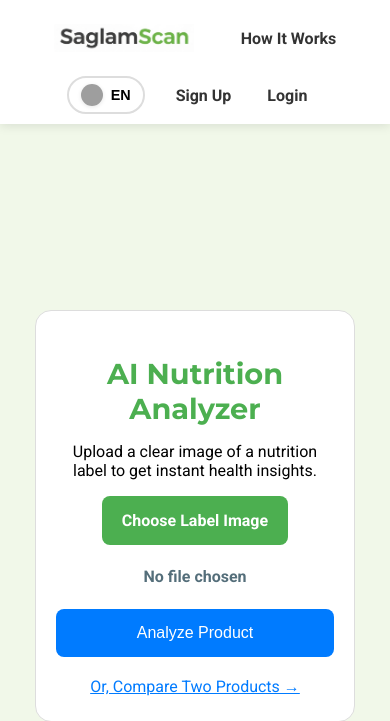
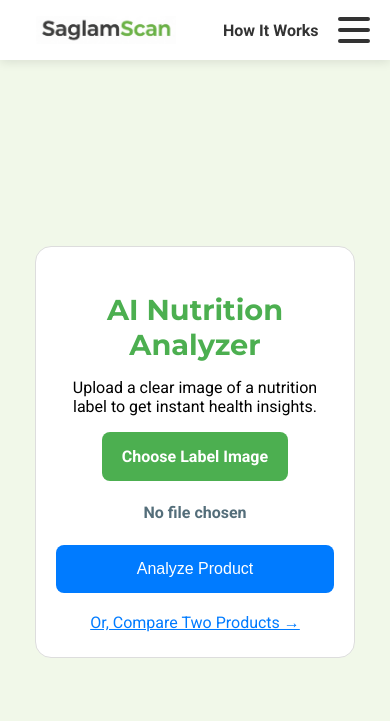
Before and after one commit to Repla09/saglamscan-app, a Flask app: page / in a window 390 px wide. Shown: the top 721 px of the page. After the commit the page ends 658 px from the top, so only its background shows below. Run offline with Flask 3, Linux system fonts and the light colour scheme; some libraries are stand-ins or nearby versions; grey boxes are pictures that could not be loaded.

Commit message:
FEAT: Improve mobile UX with hamburger menu and disabled tooltips

```diff
--- a/templates/_base.html
+++ b/templates/_base.html
@@ -10,16 +10,11 @@
     <style>
         :root { --primary-color: #4CAF50; --secondary-color: #607D8B; --background-light: #f1f8e9; --success-color: #2e7d32; --error-color: #c62828;}
         body { font-family: 'Roboto', sans-serif; margin: 0; background: var(--background-light); }
-        .navbar { background-color: white; padding: 0 20px; box-shadow: 0 2px 10px rgba(0,0,0,0.1); display: flex; justify-content: space-between; align-items: center; position: sticky; top: 0; z-index: 1000; }
-        .navbar-left, .navbar-right { display: flex; align-items: center; gap: 15px; }
+        .navbar { background-color: white; padding: 0 20px; box-shadow: 0 2px 10px rgba(0,0,0,0.1); display: flex; justify-content: space-between; align-items: center; position: sticky; top: 0; z-index: 1000; height: 60px; }
+        .navbar-left { display: flex; align-items: center; gap: 15px; }
+        .navbar-right { display: flex; align-items: center; gap: 15px; }
         .navbar a { color: #333; text-decoration: none; padding: 14px 16px; font-weight: 600; cursor: pointer; border-radius: 4px; }
-
-        .navbar-brand img {
-            height: 28px;
-            width: auto;
-            vertical-align: middle;
-        }
-
+        .navbar-brand img { height: 28px; width: auto; vertical-align: middle; }
         .navbar a:hover { background-color: #f1f1f1; }
         .content { padding: 20px; }
         #toast-container { position: fixed; top: 80px; right: 20px; z-index: 1002; display: flex; flex-direction: column; gap: 10px; }
@@ -47,18 +42,39 @@
         .lang-button:hover { background-color: #f0f0f0; }
         .flag-icon { width: 22px; height: 22px; border-radius: 50%; object-fit: cover; box-shadow: 0 1px 4px rgba(0,0,0,0.1); }
 
-        /* --- MOBILE NAVBAR STYLES --- */
-        @media (max-width: 650px) {
-            .navbar {
+        .hamburger {
+            display: none;
+            flex-direction: column;
+            justify-content: space-around;
+            width: 2rem;
+            height: 2rem;
+            background: transparent;
+            border: none;
+            cursor: pointer;
+            padding: 0;
+            z-index: 10;
+        }
+        .hamburger:focus { outline: none; }
+        .hamburger div { width: 2rem; height: 0.25rem; background: #333; border-radius: 10px; transition: all 0.3s linear; position: relative; transform-origin: 1px; }
+
+        @media (max-width: 768px) {
+            .navbar-right {
+                display: none;
                 flex-direction: column;
-                padding: 10px;
+                align-items: center;
+                position: absolute;
+                top: 60px;
+                right: 0;
+                width: 100%;
+                background-color: white;
+                box-shadow: 0px 8px 16px 0px rgba(0,0,0,0.2);
+                padding: 1rem 0;
             }
-            .navbar-left, .navbar-right {
-                width: 100%;
-                justify-content: center;
+            .navbar-right.active {
+                display: flex;
             }
-            .navbar-right {
-                margin-top: 10px;
+            .hamburger {
+                display: flex;
             }
         }
     </style>
@@ -71,6 +87,7 @@
         <button onclick="sendVerificationEmail()">{{ t['resend_email'] }}</button>
     </div>
     {% endif %}
+
     <nav class="navbar">
         <div class="navbar-left">
              <a href="{{ url_for('home') }}" class="navbar-brand">
@@ -78,7 +95,14 @@
              </a>
              <a href="{{ url_for('how_it_works') }}">{{ t['how_it_works'] }}</a>
         </div>
-        <div class="navbar-right">
+
+        <button class="hamburger" id="hamburger-button">
+            <div></div>
+            <div></div>
+            <div></div>
+        </button>
+
+        <div class="navbar-right" id="navbar-right-links">
             <div class="language-switcher">
                 <button class="lang-button">
                     {% if lang == 'az' %}
@@ -121,12 +145,19 @@
             {% endif %}
         </div>
     </nav>
+
     <main class="content">{% block content %}{% endblock %}</main>
     <div id="modal-overlay"><div id="modal-container"><span class="close-modal" onclick="closeAuthModal()">×</span><div id="modal-content"></div></div></div>
     <script src="https://www.gstatic.com/firebasejs/9.6.1/firebase-app-compat.js"></script>
     <script src="https://www.gstatic.com/firebasejs/9.6.1/firebase-auth-compat.js"></script>
     <div id="toast-container"></div>
     <script>
+        const hamburger = document.getElementById('hamburger-button');
+        const navLinks = document.getElementById('navbar-right-links');
+        hamburger.addEventListener('click', () => {
+            navLinks.classList.toggle('active');
+        });
+
         const firebaseConfig = {
             apiKey: "{{ firebase_web_api_key }}",
             authDomain: "nutrition-1366d.firebaseapp.com",
```
Also changed, not shown: templates/result.html (+22 -45 lines).
